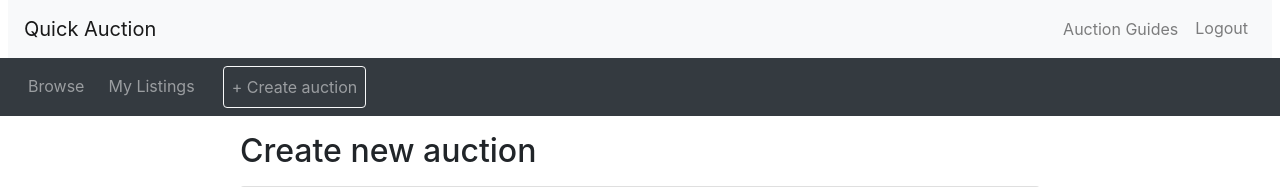
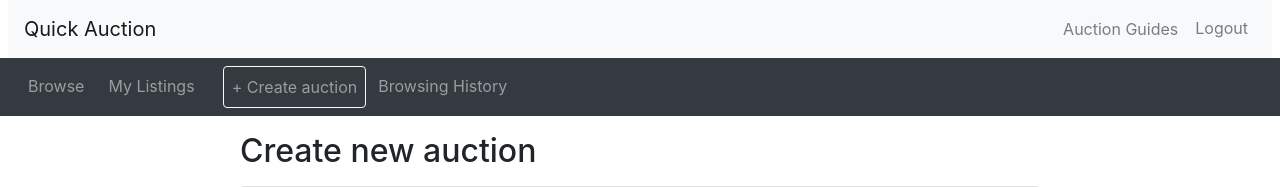
Before and after one commit to Rachel2260/Online-Auction-System, a PHP site: page /create_auction.php in a window 1280 px wide. Shown: the top 187 px of the page. Run offline with PHP 8.4, Linux system fonts and the light colour scheme; a user stored in the database is signed in.

Commit message:
history_sell

```diff
--- a/header.php
+++ b/header.php
@@ -71,6 +71,8 @@ session_start();
     </li>
 	<li class="nav-item ml-3">
       <a class="nav-link btn border-light" href="create_auction.php">+ Create auction</a>
+  <li class="nav-item mx-1">
+      <a class="nav-link" href="history.php">Browsing History</a>
     </li>');
       }
       ?>
```
